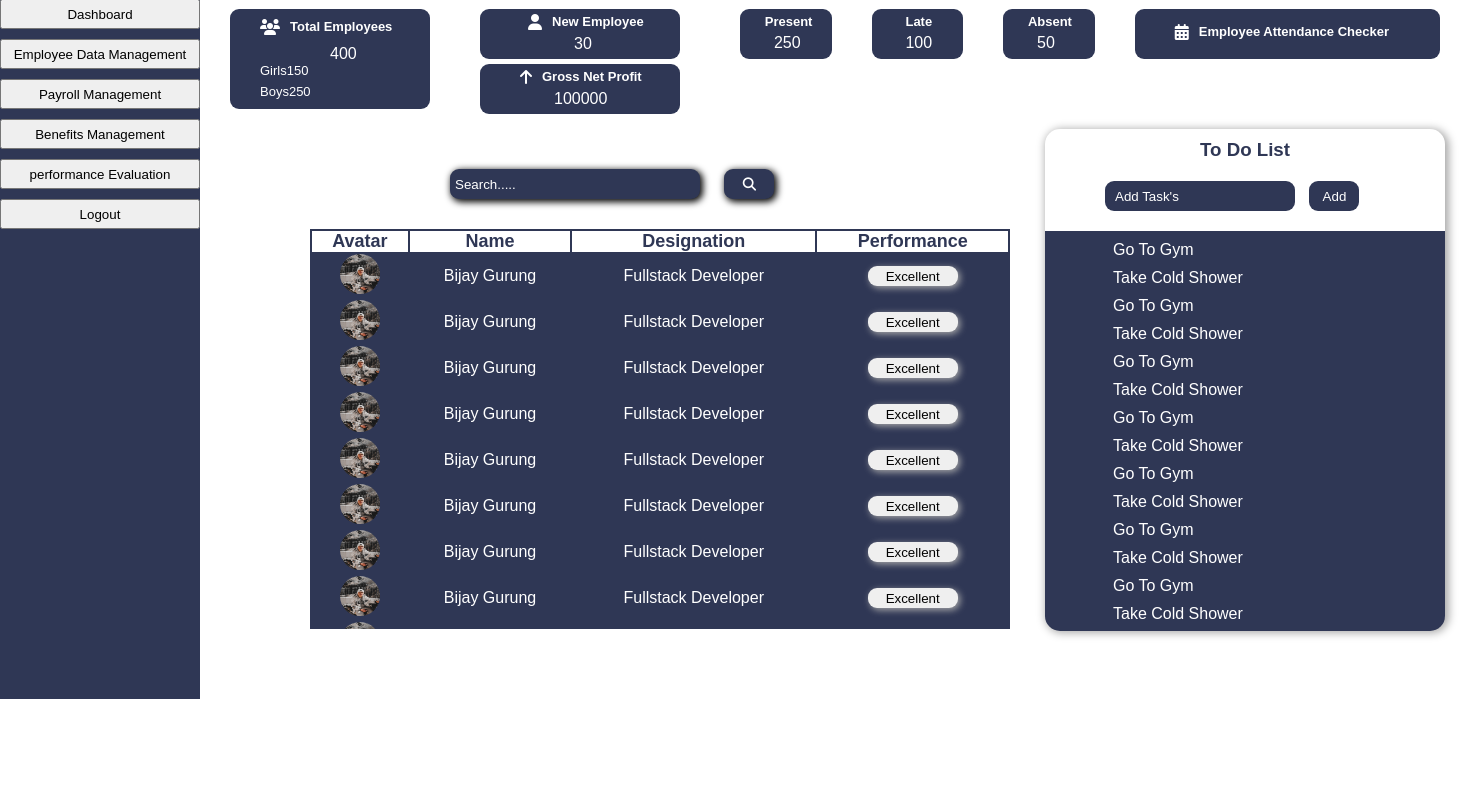
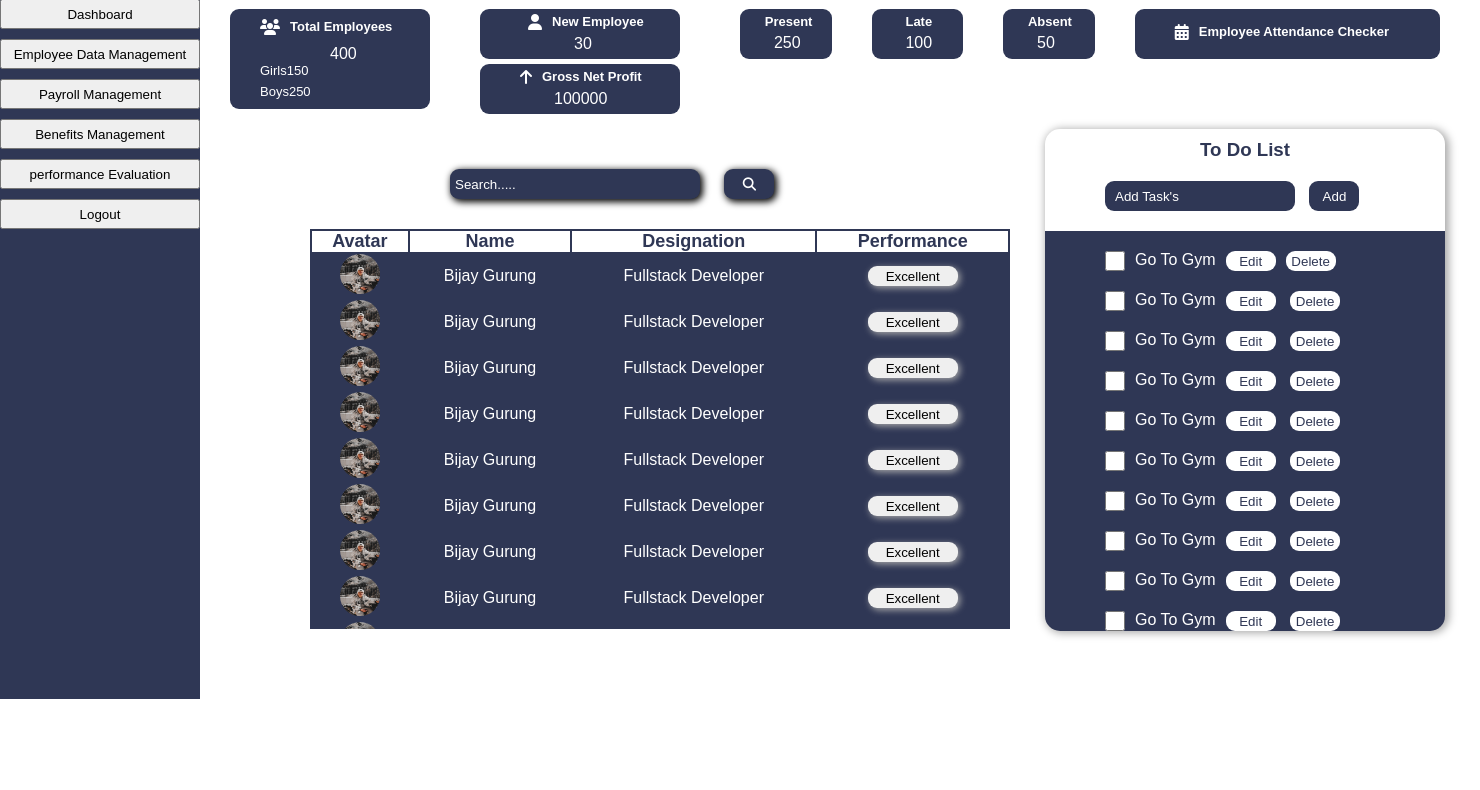
Before and after one commit to Bijay-Gurung/HRMS, a PHP site: page /adminDashboard.html in a window 1480 px wide. Shown: the part 61-851 px from the top of the page. Run offline with PHP 8.4, Linux system fonts and the light colour scheme; some libraries are stand-ins or nearby versions.

Commit message:
Completing frontend of To Do List

```diff
--- a/adminDashboard.css
+++ b/adminDashboard.css
@@ -454,9 +454,29 @@ td button{
     overflow: hidden;
     overflow-y: scroll;
 }
+.new{
+    display: flex;
+}
 
-.Tasks li{
-    list-style: none;
-    padding-top: 10px;
-    padding-left: 17%;
+.new #tick{
+    height: 20px;
+    width: 20px;
 }
+
+.new li{
+    list-style-type: none;
+    padding-top: 20px;
+    padding-left: 10px;
+}
+
+.new #edit{
+    background-color: #fff;
+    color: rgb(47, 55, 85);
+    height: 20px;
+}
+
+.new #delete{
+    background-color: #fff;
+    color: rgb(47, 55, 85);
+    height: 20px;
+}
--- a/adminDashboard.html
+++ b/adminDashboard.html
@@ -180,26 +180,131 @@
                 <button type="submit">Add</button>
 
                 <div class="Tasks">
+                    <div class="new">
+                        <input type="checkbox" id="tick" name="tick">
                         <li>Go To Gym</li>
-                    <li>Take Cold Shower</li>
+                        <form method="post">
+                            <button id="edit">Edit</button>
+                            <button id="delete">Delete</button>
+                        </form>
+                    </div>
+
+                    <div class="new">
+                        <input type="checkbox" id="tick" name="tick">
                         <li>Go To Gym</li>
-                    <li>Take Cold Shower</li>
+                        <form method="post">
+                            <button id="edit">Edit</button>
+                            <button id="delete">Delete</button>
+                        </form>
+                    </div>
+
+                    <div class="new">
+                        <input type="checkbox" id="tick" name="tick">
                         <li>Go To Gym</li>
-                    <li>Take Cold Shower</li>
+                        <form method="post">
+                            <button id="edit">Edit</button>
+                            <button id="delete">Delete</button>
+                        </form>
+                    </div>
+
+                    <div class="new">
+                        <input type="checkbox" id="tick" name="tick">
                         <li>Go To Gym</li>
-                    <li>Take Cold Shower</li>
+                        <form method="post">
+                            <button id="edit">Edit</button>
+                            <button id="delete">Delete</button>
+                        </form>
+                    </div>
+
+                    <div class="new">
+                        <input type="checkbox" id="tick" name="tick">
                         <li>Go To Gym</li>
-                    <li>Take Cold Shower</li>
+                        <form method="post">
+                            <button id="edit">Edit</button>
+                            <button id="delete">Delete</button>
+                        </form>
+                    </div>
+
+                    <div class="new">
+                        <input type="checkbox" id="tick" name="tick">
                         <li>Go To Gym</li>
-                    <li>Take Cold Shower</li>
+                        <form method="post">
+                            <button id="edit">Edit</button>
+                            <button id="delete">Delete</button>
+                        </form>
+                    </div>
+
+                    <div class="new">
+                        <input type="checkbox" id="tick" name="tick">
                         <li>Go To Gym</li>
-                    <li>Take Cold Shower</li>
+                        <form method="post">
+                            <button id="edit">Edit</button>
+                            <button id="delete">Delete</button>
+                        </form>
+                    </div>
+
+                    <div class="new">
+                        <input type="checkbox" id="tick" name="tick">
                         <li>Go To Gym</li>
-                    <li>Take Cold Shower</li>
+                        <form method="post">
+                            <button id="edit">Edit</button>
+                            <button id="delete">Delete</button>
+                        </form>
+                    </div>
+
+                    <div class="new">
+                        <input type="checkbox" id="tick" name="tick">
                         <li>Go To Gym</li>
-                    <li>Take Cold Shower</li>
+                        <form method="post">
+                            <button id="edit">Edit</button>
+                            <button id="delete">Delete</button>
+                        </form>
+                    </div>
+
+                    <div class="new">
+                        <input type="checkbox" id="tick" name="tick">
                         <li>Go To Gym</li>
-                    <li>Take Cold Shower</li>
+                        <form method="post">
+                            <button id="edit">Edit</button>
+                            <button id="delete">Delete</button>
+                        </form>
+                    </div>
+
+                    <div class="new">
+                        <input type="checkbox" id="tick" name="tick">
+                        <li>Go To Gym</li>
+                        <form method="post">
+                            <button id="edit">Edit</button>
+                            <button id="delete">Delete</button>
+                        </form>
+                    </div>
+
+                    <div class="new">
+                        <input type="checkbox" id="tick" name="tick">
+                        <li>Go To Gym</li>
+                        <form method="post">
+                            <button id="edit">Edit</button>
+                            <button id="delete">Delete</button>
+                        </form>
+                    </div>
+
+                    <div class="new">
+                        <input type="checkbox" id="tick" name="tick">
+                        <li>Go To Gym</li>
+                        <form method="post">
+                            <button id="edit">Edit</button>
+                            <button id="delete">Delete</button>
+                        </form>
+                    </div>
+
+                    <div class="new">
+                        <input type="checkbox" id="tick" name="tick">
+                        <li>Go To Gym</li>
+                        <form method="post">
+                            <button id="edit">Edit</button>
+                            <button id="delete">Delete</button>
+                        </form>
+                    </div>
                 </div>
             </form>
         </div>
```
Lines whose indentation alone changed are shown as unchanged.
